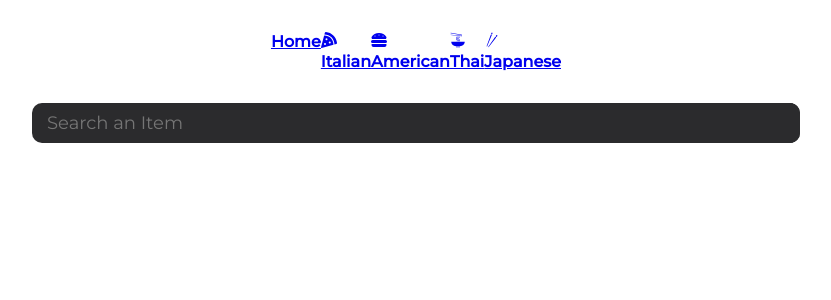
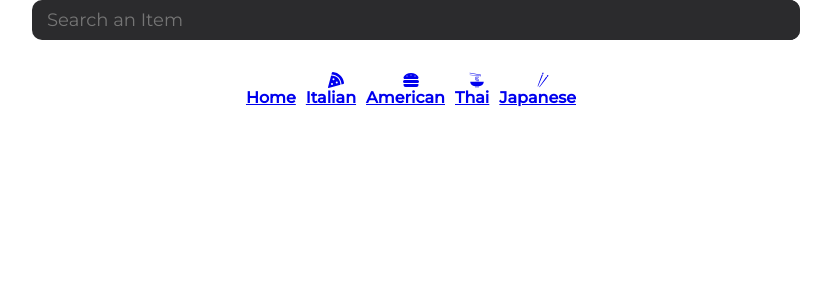
Before and after one commit to Richie1136/Recipe-app, a React (Create React App) app in the folder recipeapp/: page /japanese in a window 1280 px wide. Shown: the top 300 px of the page, without its empty margins (224-1055 px from the left). Built offline with nearby package versions, Linux system fonts and the light colour scheme.

Commit message:
Added styling to my Categories component

```diff
--- a/recipeapp/src/App.js
+++ b/recipeapp/src/App.js
@@ -6,9 +6,9 @@ import Navigation from './components/navigation/Navigation';
 function App() {
   return (
     <div className="App">
+      <Search />
       <Categories />
       <Navigation />
-      <Search />
     </div>
   );
 }
--- a/recipeapp/src/components/categories/Categories.js
+++ b/recipeapp/src/components/categories/Categories.js
@@ -8,28 +8,36 @@ const Categories = () => {
   return (
     <>
       <List>
-        <NavLink to='/'>
-          <h4>Home</h4>
-        </NavLink>
-        <NavLink to={'/food/Italian'}>
+        <StyleLink to='/'>
+          <h4 style={{ 'marginRight': '10px', 'marginTop': '15px' }}>Home</h4>
+        </StyleLink>
+        <StyleLink to={'/food/Italian'}>
           <FaPizzaSlice />
-          <h4>Italian</h4>
-        </NavLink>
-        <NavLink to={'/food/American'}>
+          <h4 style={{ 'marginRight': '10px' }}>Italian</h4>
+        </StyleLink>
+        <StyleLink to={'/food/American'}>
           <FaHamburger />
-          <h4>American</h4>
-        </NavLink>
-        <NavLink to={'/food/Thai'}>
+          <h4 style={{ 'marginRight': '10px' }}>American</h4>
+        </StyleLink>
+        <StyleLink to={'/food/Thai'}>
           <GiNoodles />
-          <h4>Thai</h4>
-        </NavLink>
-        <NavLink to={'/food/Japanese'}>
+          <h4 style={{ 'marginRight': '10px' }}>Thai</h4>
+        </StyleLink>
+        <StyleLink to={'/food/Japanese'}>
           <GiChopsticks />
-          <h4>Japanese</h4>
-        </NavLink>
+          <h4 style={{ 'marginRight': '10px' }}>Japanese</h4>
+        </StyleLink>
       </List>
     </>
   )
 }
 
+const StyleLink = styled(NavLink)`
+display: flex;
+flex-direction: column;
+justify-content: center;
+align-items: center;
+border-radius: 50%
+`
+
 export default Categories
```
